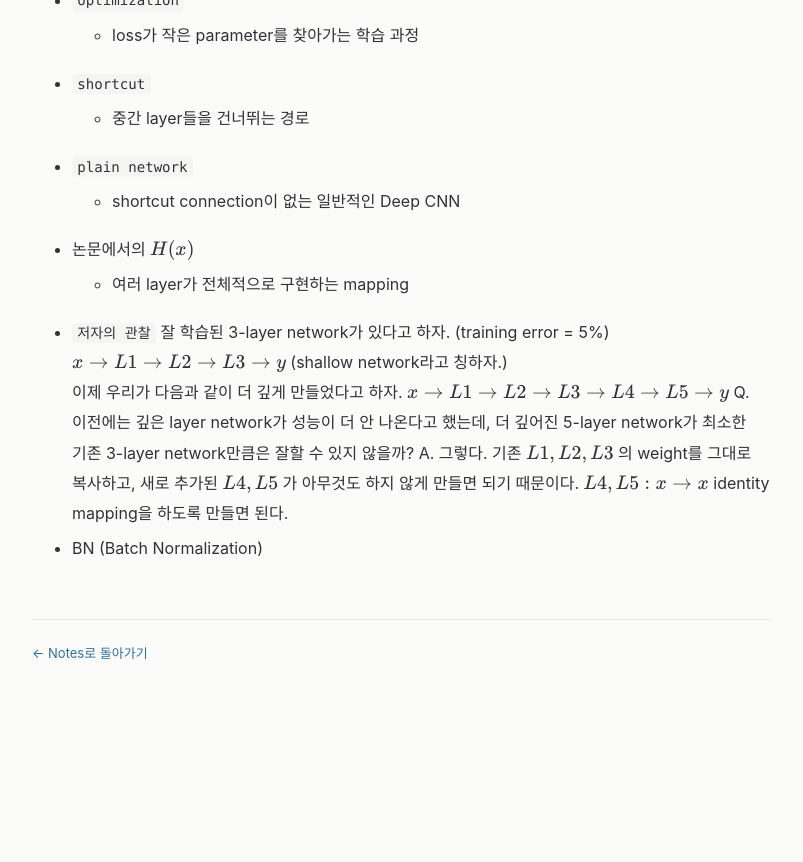
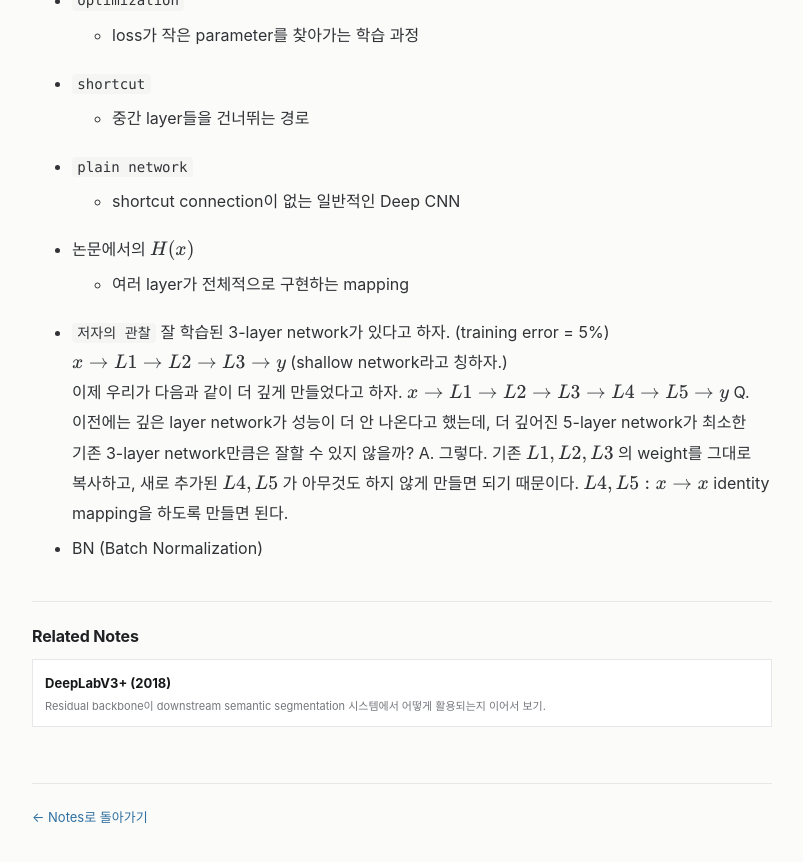
Before and after one commit to nayana224/nayana224.github.io, a Jekyll site: the page built from _notes/resnet-2015.md, in a window 1280 px wide and 900 px high, scrolled down 4390 px. Shown: the top 862 px of the window, without its empty margins (238-1041 px from the left). Built offline with Jekyll 4.4.1, drawn with Linux system fonts in a browser that asks for light colours; before the commit the page ends 5126 px from its top, so only the background shows below that.

Commit message:
notes: add related note links

```diff
--- a/_notes/resnet-2015.md
+++ b/_notes/resnet-2015.md
@@ -161,3 +161,10 @@
   \\(L4,L5:x→x\\)
   identity mapping을 하도록 만들면 된다.
 - BN (Batch Normalization)
+
+<section class="related-notes" aria-labelledby="related-notes-title">
+  <h2 id="related-notes-title">Related Notes</h2>
+  <div class="related-notes-list">
+    <a class="related-note-link" href="/notes/deeplabv3plus-2018/"><strong>DeepLabV3+ (2018)</strong><span>Residual backbone이 downstream semantic segmentation 시스템에서 어떻게 활용되는지 이어서 보기.</span></a>
+  </div>
+</section>
```
